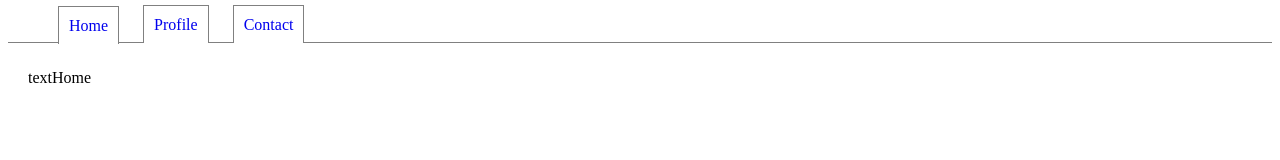
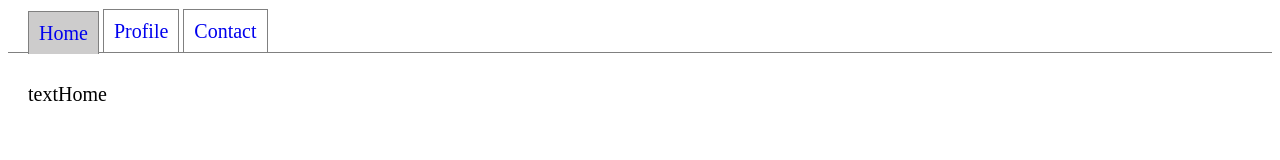
Before and after one commit to VitaliiBaryliuk/tabs, a website: page src/index.html in a window 1280 px wide. Both pictures are taken after a click on the link "Home". Drawn offline with nearby package versions, Linux system fonts and the light colour scheme; files that its build step writes are made by us from their sources.

Commit message:
All code changes directly by review propositions

```diff
--- a/src/css/index.css
+++ /dev/null
@@ -1,31 +0,0 @@
-.navigation__li {
-  display: inline;
-  margin: 10px;
-}
-
-.navigation__list {
-  margin-bottom: 8px;
-}
-
-.navigation__link {
-  text-decoration: none;
-  padding: 10px;
-  margin-bottom: 0px;
-  border: 1px solid grey;
-  border-bottom: 0;
-  background-color: white;
-}
-
-.navigation__link:focus {
-  position: relative;
-  top: 1px;
-}
-
-.page-wrapper {
-  padding: 10px 20px;
-  border-top: 1px solid grey;
-}
-
-.invisible {
-  display: none;
-}
--- a/src/index.html
+++ b/src/index.html
@@ -4,30 +4,22 @@
     <meta charset="UTF-8" />
     <meta name="viewport" content="width=device-width, initial-scale=1.0" />
     <meta http-equiv="X-UA-Compatible" content="ie=edge" />
-    <link rel="stylesheet" href="css/index.css" />
+    <link rel="stylesheet" href="css/main.css" />
     <title>Document</title>
   </head>
   <body>
-    <div class="container">
-      <nav class="navigation">
-        <ul class="navigation__list">
-          <li id="link-home" class="navigation__li link-home">
-            <a class="navigation__link" href="#" data-link="home">Home</a>
-          </li>
-          <li class="navigation__li link-profile">
-            <a class="navigation__link" href="#" data-link="profile">Profile</a>
-          </li>
-          <li class="navigation__li link-contact">
-            <a class="navigation__link" href="#" data-link="contact">Contact</a>
-          </li>
-        </ul>
+    <div class="tabs">
+      <nav class="tabs__navigation">
+        <a class="tabs__link" href="#" data-link="home">Home</a>
+        <a class="tabs__link" href="#" data-link="profile">Profile</a>
+        <a class="tabs__link" href="#" data-link="contact">Contact</a>
       </nav>
-      <section class="page-wrapper">
-        <div class="home"><p>textHome</p></div>
-        <div class="profile invisible"><p>textProfile</p></div>
-        <div class="contact invisible"><p>textContact</p></div>
+      <section class="tabs__wrapper">
+        <div class="" data-tabcontent="home"><p>textHome</p></div>
+        <div class="hide" data-tabcontent="profile"><p>textProfile</p></div>
+        <div class="hide" data-tabcontent="contact"><p>textContact</p></div>
       </section>
     </div>
-    <script src="js/index.js"></script>
+    <script src="js/script.js"></script>
   </body>
 </html>
--- a/src/js/index.js
+++ /dev/null
@@ -1,17 +0,0 @@
-(function () {
-  const links = document.querySelectorAll('.navigation__link');
-
-  for (let i = 0; i < links.length; i++) {
-    links[i].addEventListener('click', (event) => {
-      event.preventDefault();
-      // console.log(links[i].dataset.link);
-      for (let j = 0; j < links.length; j++) {
-        if (i == j) {
-          document.querySelector(`.${links[j].dataset.link}`).classList.remove('invisible');
-        } else {
-          document.querySelector(`.${links[j].dataset.link}`).classList.add('invisible');
-        }
-      }
-    });
-  }
-}());
--- /dev/null
+++ b/src/js/script.js
@@ -0,0 +1,12 @@
+(function () {
+  const tabLink = document.querySelector('.tabs__navigation');
+  const tabWraps = document.querySelectorAll('div[data-tabcontent]');
+
+  tabLink.addEventListener('click', (event) => {
+    event.preventDefault();
+    const dataLink = event.target.dataset.link;
+    for (let i = 0; i < tabWraps.length; i++) {
+      tabWraps[i].dataset.tabcontent === dataLink ? tabWraps[i].classList.remove('hide') : tabWraps[i].classList.add('hide');
+    }
+  });
+}());
--- /dev/null
+++ b/src/scss/main.scss
@@ -0,0 +1,31 @@
+.tabs {
+  &__link {
+    text-decoration: none;
+    padding: 10px;
+    margin-bottom: 0px;
+    border: 1px solid grey;
+    border-bottom: 0;
+    background-color: white;
+    font-size: 20px;
+  }
+
+  &__link:focus {
+    background-color: #cdcccc;
+    position: relative;
+    top: 2px;
+  }
+
+  &__wrapper {
+    padding: 10px 20px;
+    border-top: 1px solid grey;
+    font-size: 20px;
+  }
+
+  &__navigation {
+    margin:20px 0 9px 20px;
+  }
+}
+
+.hide {
+  display: none;
+}
```
Also changed, not shown: dist/css/index.css (deleted), dist/css/main.css (added), dist/index.html, dist/js/index.js (deleted), dist/js/script.js (added), src/README.md (deleted).
